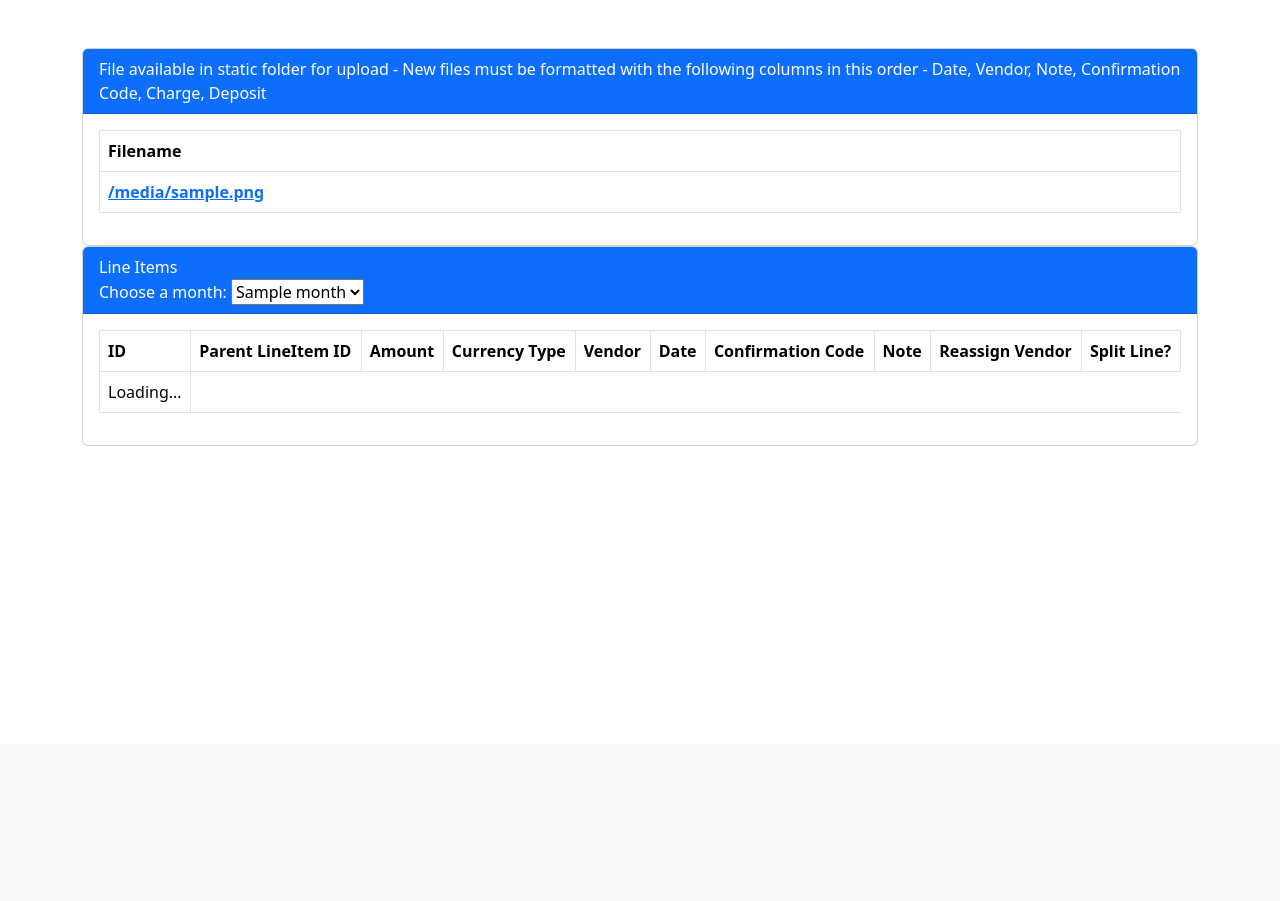
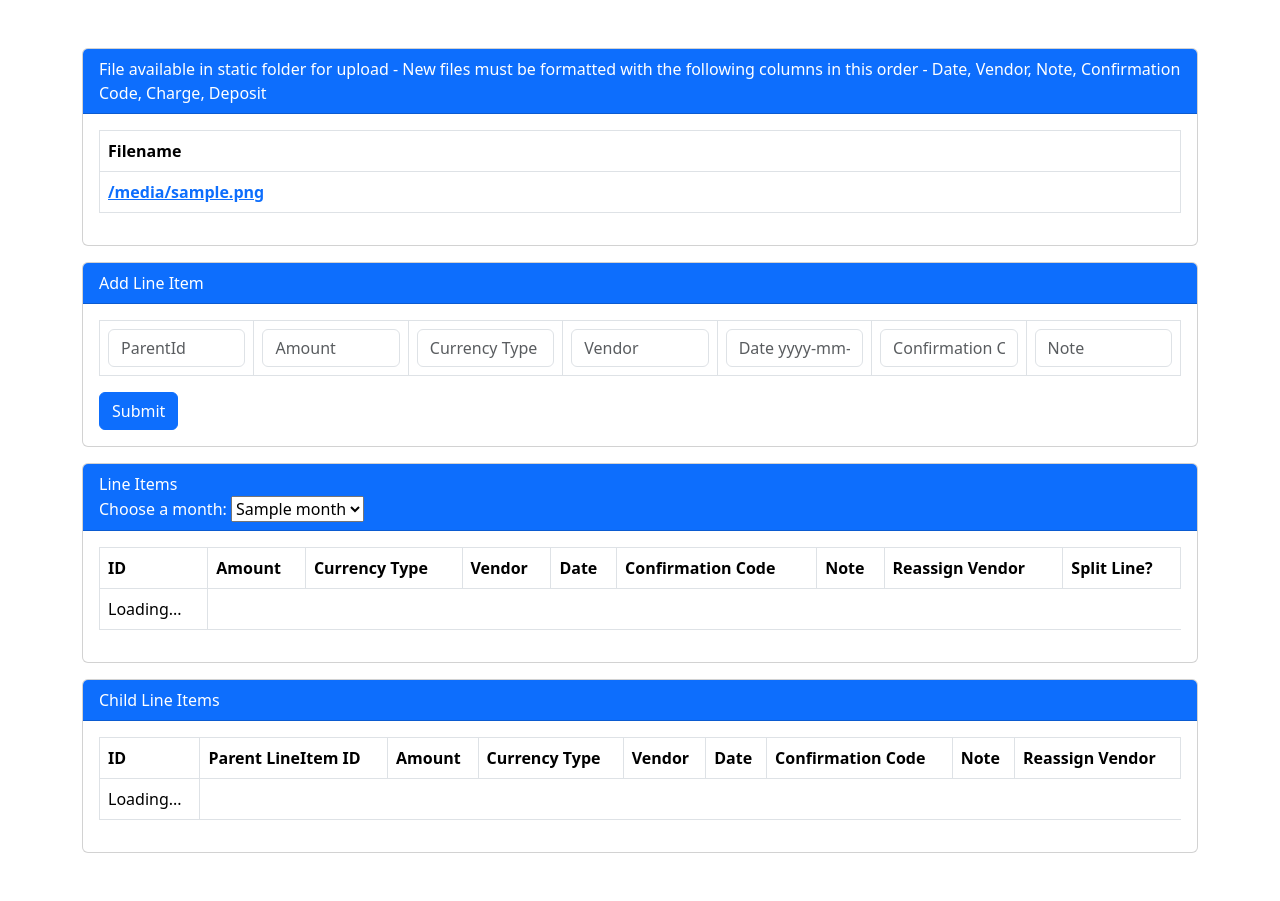
Before and after one commit to ydb5755/BudgetingApp, a Flask app: template app/templates/line_items_by_month.html in a window 1280 px wide. Shown: the part 56-957 px from the top of the page. Before the commit the page ends 502 px from the top, so only its background shows below. Run offline with Flask 3, Linux system fonts and the light colour scheme; the template is opened without the code that fills it: most values are stand-ins (such as "Sample title", 1, 10 or a date in 2020); data that the repository does not hold is empty; some libraries are stand-ins or nearby versions.

Commit message:
split up secitons for lines with parents and those without enable update vendor on enter

```diff
--- a/app/static/line_items_by_month.js
+++ b/app/static/line_items_by_month.js
@@ -1,14 +1,15 @@
 const monthSelector = document.getElementById('month-selector');
 const tableBody = document.getElementById('table-body');
+const childTableBody = document.getElementById('child-table-body');
 var reassignButtons = document.getElementsByClassName('reassign-button');
 
 
-function startEditMode(id){
+async function startEditMode(id){
     for(let i = 0; i < reassignButtons.length; i++){
         reassignButtons[i].disabled = true;
     }
 
-    const handleKeydown = (e) => {
+    const handleKeydown = async (e) => {
         if (e.key === 'Enter') {
             document.removeEventListener('keydown', handleKeydown);
             const vendor = document.getElementById(`vendor-line-${id}`);
@@ -17,7 +18,8 @@ function startEditMode(id){
             if (vendorInput.parentNode) {
                 vendorInput.parentNode.removeChild(vendorInput);
             }
-
+            var result = await fetch(`/update_vendor/${id}/${vendor.innerText}`, {method:'POST'});
+            var data = await result.json();
             for(let i = 0; i < reassignButtons.length; i++){
                 reassignButtons[i].disabled = false;
             }
@@ -41,11 +43,12 @@ async function displayMonthLineItems(dateString){
     var result = await fetch(`/get_month_line_items/${month}/${year}`, {method:'POST'});
     var data = await result.json();
     tableBody.innerHTML = ''
+    childTableBody.innerHTML = ''
     data.forEach(li => {
+        if (!li.parent_line_item_id){
             const row = `
                 <tr id="${li.id}-row">
                     <th scope="row">${li.id}</th>
-                <th scope="row">${li.parent_line_item_id || ''}</th>
                     <th scope="row">${li.amount}</th>
                     <th scope="row">${li.currency_type}</th>
                     <th scope="row" id="vendor-line-${li.id}">${li.vendor}</th>
@@ -59,6 +62,24 @@ async function displayMonthLineItems(dateString){
 
             // Insert the row into the table body
             tableBody.insertAdjacentHTML('beforeend', row);
+        } else {
+            const row = `
+                <tr id="${li.id}-row">
+                    <th scope="row">${li.id}</th>
+                    <th scope="row">${li.parent_line_item_id}</th>
+                    <th scope="row">${li.amount}</th>
+                    <th scope="row">${li.currency_type}</th>
+                    <th scope="row" id="vendor-line-${li.id}">${li.vendor}</th>
+                    <th scope="row">${li.date}</th>
+                    <th scope="row">${li.confirmation_code}</th>
+                    <th scope="row">${li.note || ''}</th>
+                    <th scope="row"><button id="${li.id}" class="btn btn-primary reassign-button">Click to reassign vendor</button></th>
+                </tr>
+            `;
+
+            // Insert the row into the table body
+            childTableBody.insertAdjacentHTML('beforeend', row);
+        }
 
     });
     addListenersToReassignButtons();
--- a/app/templates/line_items_by_month.html
+++ b/app/templates/line_items_by_month.html
@@ -5,7 +5,7 @@
 <main>
     <div class="container mt-5">
         {% if files %}
-            <div class="card">
+            <div class="card mb-3">
                 <div class="card-header bg-primary text-white">
                     File available in static folder for upload -
                     New files must be formatted with the following columns in this order - Date, Vendor, Note, Confirmation Code, Charge, Deposit
@@ -36,7 +36,35 @@
             </div>
         </div>
         {% endif %}
-        <div class="card">
+        <div class="card mb-3">
+            <div class="card-header bg-primary text-white">
+                Add Line Item
+            </div>
+            <div class="card-body">
+
+                <form action="{{ url_for('add_line_item') }}" method="POST">
+                    <div class="table-responsive">
+                        <table class="table table-bordered">
+                            <tbody id="add-line-item-table">
+                                <tr>
+                                    <td><input type="text" class="form-control" name="ParentId" placeholder="ParentId"></td>
+                                    <td><input type="text" class="form-control" name="Amount" placeholder="Amount"></td>
+                                    <td><input type="text" class="form-control" name="Currency-Type" placeholder="Currency Type"></td>
+                                    <td><input type="text" class="form-control" name="Vendor" placeholder="Vendor"></td>
+                                    <td><input type="text" class="form-control" name="Date" placeholder="Date yyyy-mm-dd"></td>
+                                    <td><input type="text" class="form-control" name="Confirmation Code" placeholder="Confirmation Code"></td>
+                                    <td><input type="text" class="form-control" name="Note" placeholder="Note"></td>
+                                </tr>
+                            </tbody>
+                        </table>
+                    </div>
+                    <button type="submit" class="btn btn-primary">Submit</button>
+                </form>
+
+
+            </div>
+        </div>
+        <div class="card mb-3">
             <div class="card-header bg-primary text-white">
                 Line Items
                 <br/>
@@ -54,7 +82,6 @@
                         <thead>
                             <tr>
                                 <th scope="col">ID</th>
-                                <th scope="col">Parent LineItem ID</th>
                                 <th scope="col">Amount</th>
                                 <th scope="col">Currency Type</th>
                                 <th scope="col">Vendor</th>
@@ -72,6 +99,33 @@
                 </div>
             </div>
         </div>
+        <div class="card mb-5">
+            <div class="card-header bg-primary text-white">
+                Child Line Items
+            </div>
+            <div class="card-body">
+                <div class="table-responsive">
+                    <table class="table table-bordered">
+                        <thead>
+                            <tr>
+                                <th scope="col">ID</th>
+                                <th scope="col">Parent LineItem ID</th>
+                                <th scope="col">Amount</th>
+                                <th scope="col">Currency Type</th>
+                                <th scope="col">Vendor</th>
+                                <th scope="col">Date</th>
+                                <th scope="col">Confirmation Code</th>
+                                <th scope="col">Note</th>
+                                <th scope="col">Reassign Vendor</th>
+                            </tr>
+                        </thead>
+                        <tbody id="child-table-body">
+                            <tr><td>Loading...</td></tr>
+                        </tbody>
+                    </table>
+                </div>
+            </div>
+        </div>
     </div>
 </main>
 <script src="{{url_for('.static', filename='line_items_by_month.js')}}"></script>
```
Lines whose indentation alone changed are shown as unchanged.
